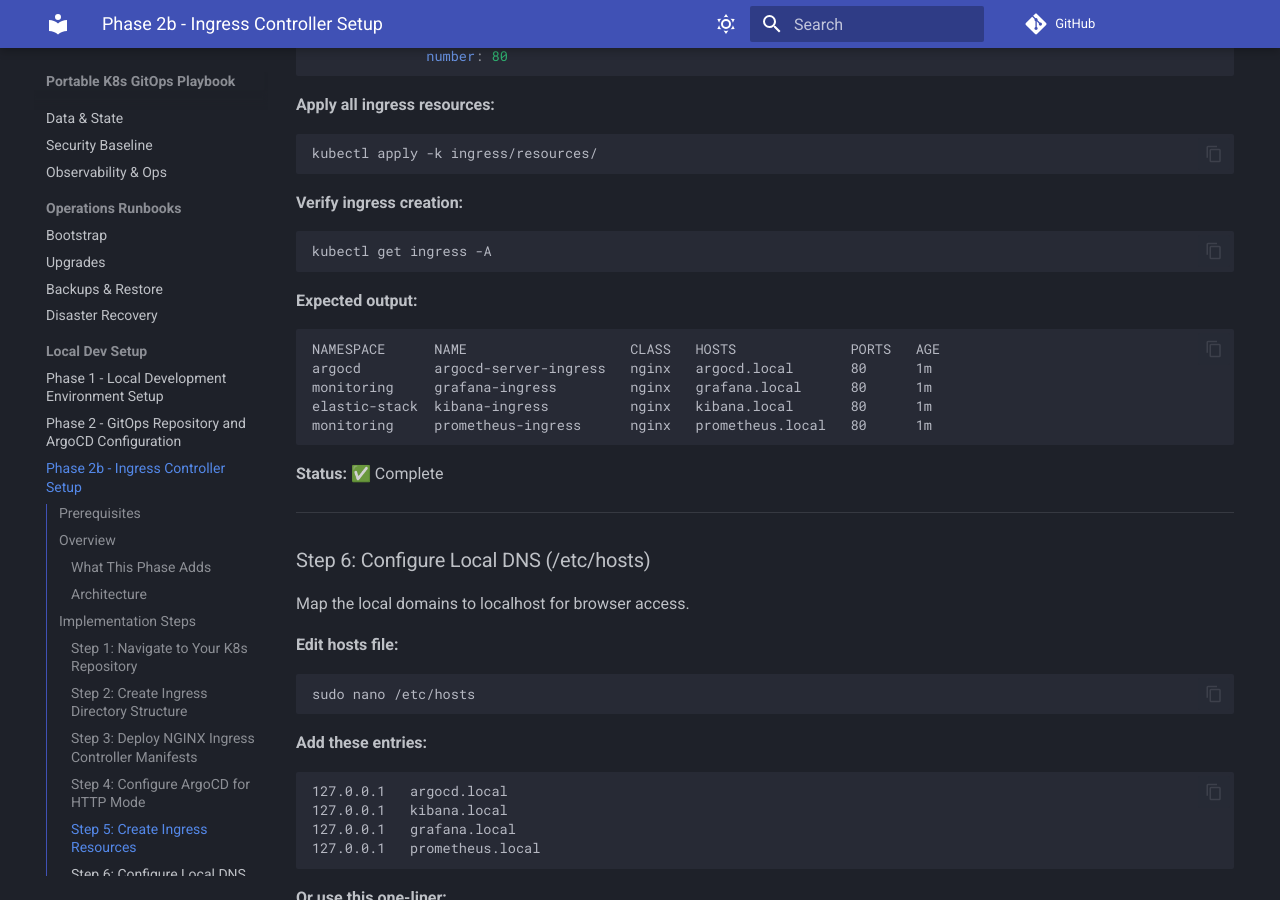
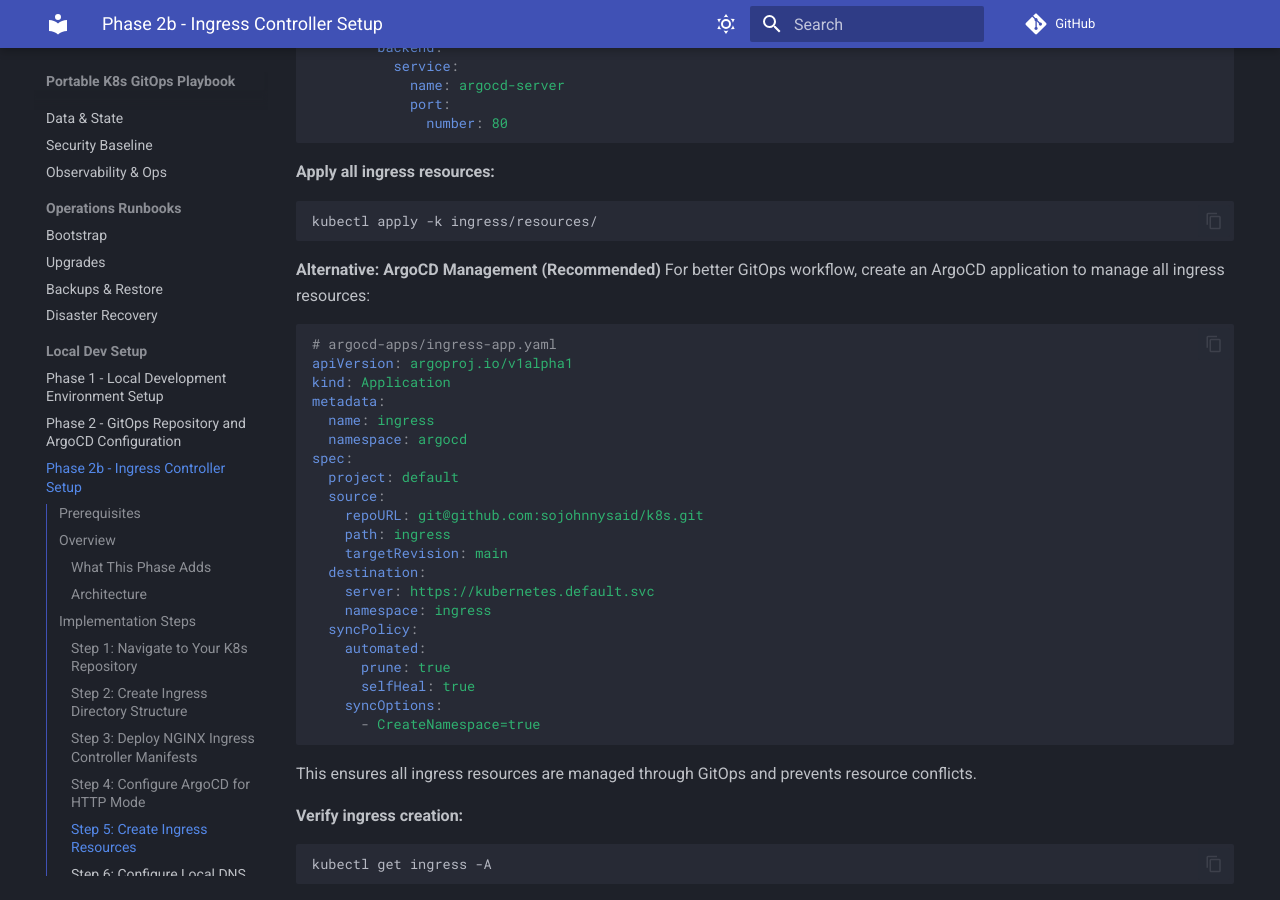
Before and after one commit to sojohnnysaid/portable-k8s, an MkDocs documentation site: the page built from docs/local-setup/phase2b-ingress-setup.md, in a window 1280 px wide and 900 px high, scrolled down 4167 px. Built offline with MkDocs 1.6.1 and Material for MkDocs 9.7.7, drawn with Linux system fonts in a browser that asks for light colours; comment, search, counter and statistics services are not loaded; the version menu is left out; some of the changed text lies outside the part shown.

Commit message:
updated docs based on new ingress pattern

````diff
--- a/docs/local-setup/phase2b-ingress-setup.md
+++ b/docs/local-setup/phase2b-ingress-setup.md
@@ -85,6 +85,8 @@
 ├── admission-webhooks.yaml # Validation webhooks
 └── kustomization.yaml     # Kustomize organization
 ```
+
+**Note:** The NGINX controller remains in the `ingress-nginx` namespace as per upstream standards, while ingress resources can be deployed to a dedicated `ingress` namespace for better organization.
 
 **Key configurations:**
 - **Service Type**: LoadBalancer (works with K3s ServiceLB)
@@ -196,6 +198,35 @@
 ```bash
 kubectl apply -k ingress/resources/
 ```
+
+**Alternative: ArgoCD Management (Recommended)**
+For better GitOps workflow, create an ArgoCD application to manage all ingress resources:
+
+```yaml
+# argocd-apps/ingress-app.yaml
+apiVersion: argoproj.io/v1alpha1
+kind: Application
+metadata:
+  name: ingress
+  namespace: argocd
+spec:
+  project: default
+  source:
+    repoURL: git@github.com:sojohnnysaid/k8s.git
+    path: ingress
+    targetRevision: main
+  destination:
+    server: https://kubernetes.default.svc
+    namespace: ingress
+  syncPolicy:
+    automated:
+      prune: true
+      selfHeal: true
+    syncOptions:
+      - CreateNamespace=true
+```
+
+This ensures all ingress resources are managed through GitOps and prevents resource conflicts.
 
 **Verify ingress creation:**
 ```bash
@@ -383,6 +414,7 @@
 |-----------|--------|---------|
 | **NGINX Ingress Controller** | ✅ | Deployed with raw K8s manifests |
 | **Service Ingresses** | ✅ | All services accessible via *.local domains |
+| **ArgoCD Application** | ✅ | Optional: Ingress resources managed via GitOps |
 | **ArgoCD HTTP Mode** | ✅ | Configured for ingress compatibility |
 | **Local DNS** | ✅ | /etc/hosts configured for local domains |
 | **No Port-Forwarding** | ✅ | Services always accessible |
````
Also changed, not shown: docs/index.md (+10 -4 lines), docs/local-setup/phase2-gitops-setup.md (+16 -1 lines), docs/local-setup/phase3-ci-pipeline.md (+18 -10 lines), site/index.html, site/local-setup/phase2-gitops-setup/index.html, site/local-setup/phase2b-ingress-setup/index.html, site/local-setup/phase3-ci-pipeline/index.html, site/search/search_index.json.
